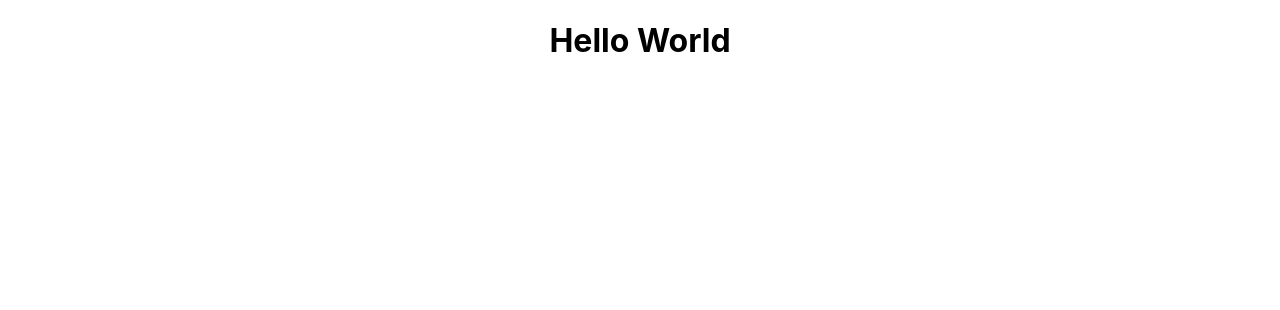
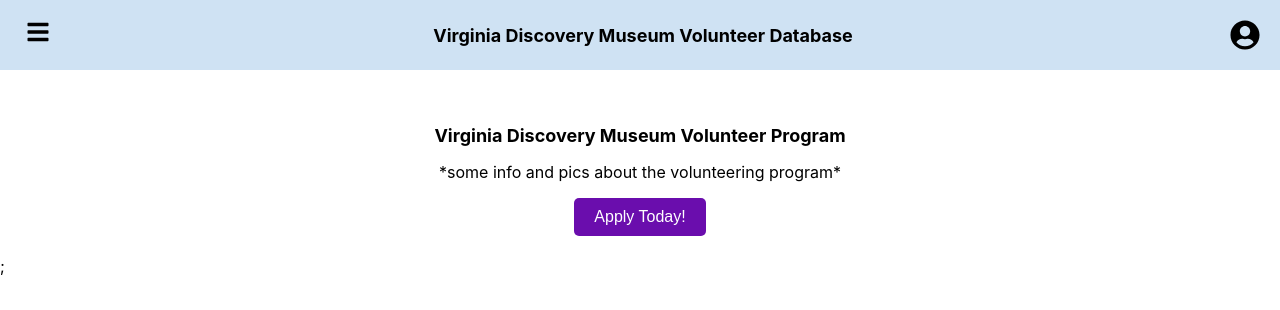
Before and after one commit to FluxxDB/volunteer-volume, a React (Create React App) app: page / in a window 1280 px wide. Shown: the top 310 px of the page. Built offline with nearby package versions, Linux system fonts and the light colour scheme.

Commit message:
started the front-end

```diff
--- a/src/App.js
+++ b/src/App.js
@@ -1,10 +1,10 @@
 import './App.css';
-import ExampleComponent from './components/exampleComponent';
+import HomePage from './components/HomePage';
 
 function App() {
   return (
     <div className="App">
-        <ExampleComponent />
+        return <HomePage />;
     </div>
   );
 }
--- /dev/null
+++ b/src/components/HomePage.jsx
@@ -0,0 +1,40 @@
+import React, { useState } from "react";
+import { FaBars, FaUserCircle } from "react-icons/fa";
+import "../styles/HomePage.css";
+
+const HomePage = () => {
+  const [menuOpen, setMenuOpen] = useState(false);
+
+  return (
+    <div className="container">
+      {/* Top Navigation Bar */}
+      <div className="top-bar">
+        <button className="menu-button" onClick={() => setMenuOpen(!menuOpen)}>
+          <FaBars />
+        </button>
+        <h2 className="site-title">Virginia Discovery Museum Volunteer Database</h2>
+        <FaUserCircle className="profile-icon" />
+      </div>
+
+      {/* Sidebar Navigation */}
+      <div className={`sidebar ${menuOpen ? "open" : ""}`}>
+        <nav>
+          <a href="#home">Home</a>
+          <a href="#apply">Apply!</a>
+          <a href="#calendar">Calendar</a>
+          <a href="#shifts">Shifts</a>
+          <a href="#signin">Sign In/Sign Out</a>
+        </nav>
+      </div>
+
+      {/* Main Content */}
+      <div className="main-content">
+        <h2 className="site-title">Virginia Discovery Museum Volunteer Program</h2>
+        <p>*some info and pics about the volunteering program*</p>
+        <button className="apply-button">Apply Today!</button>
+      </div>
+    </div>
+  );
+};
+
+export default HomePage;
--- /dev/null
+++ b/src/styles/HomePage.css
@@ -0,0 +1,93 @@
+/* Global container */
+.container {
+    display: flex;
+    flex-direction: column;
+  }
+
+  /* Top bar */
+  .top-bar {
+    display: flex;
+    justify-content: space-between;
+    align-items: center;
+    background-color: #cfe2f3;
+    padding: 10px 20px;
+    position: fixed;
+    top: 0;
+    left: 0;
+    width: 100%;
+    height: 50px;
+    z-index: 1000;
+  }
+
+  /* Site title */
+  .site-title {
+    flex: 1;
+    text-align: center;
+    font-size: 18px;
+    font-weight: bold;
+  }
+
+  /* Profile icon */
+  .profile-icon {
+    font-size: 30px;
+    cursor: pointer;
+    margin-right: 40px;
+  }
+
+  /* Sidebar styles */
+  .sidebar {
+    background-color: #cfe2f3;
+    width: 250px;
+    height: 100vh;
+    padding-top: 60px;
+    position: fixed;
+    left: -250px;
+    top: 50px;
+    transition: left 0.3s ease-in-out;
+  }
+
+  .sidebar.open {
+    left: 0;
+  }
+
+  .sidebar nav a {
+    display: block;
+    padding: 15px;
+    text-decoration: none;
+    color: black;
+    font-weight: bold;
+  }
+
+  .sidebar nav a:hover {
+    background-color: #a4c2f4;
+  }
+
+  /* Button to open/close menu */
+  .menu-button {
+    background: none;
+    border: none;
+    font-size: 24px;
+    cursor: pointer;
+  }
+
+  /* Main content */
+  .main-content {
+    margin-top: 70px;
+    padding: 20px;
+    text-align: center;
+  }
+
+  /* Apply button */
+  .apply-button {
+    background-color: #6a0dad;
+    color: white;
+    padding: 10px 20px;
+    border: none;
+    cursor: pointer;
+    font-size: 16px;
+    border-radius: 5px;
+  }
+
+  .apply-button:hover {
+    background-color: #5b0cad;
+  }
```
